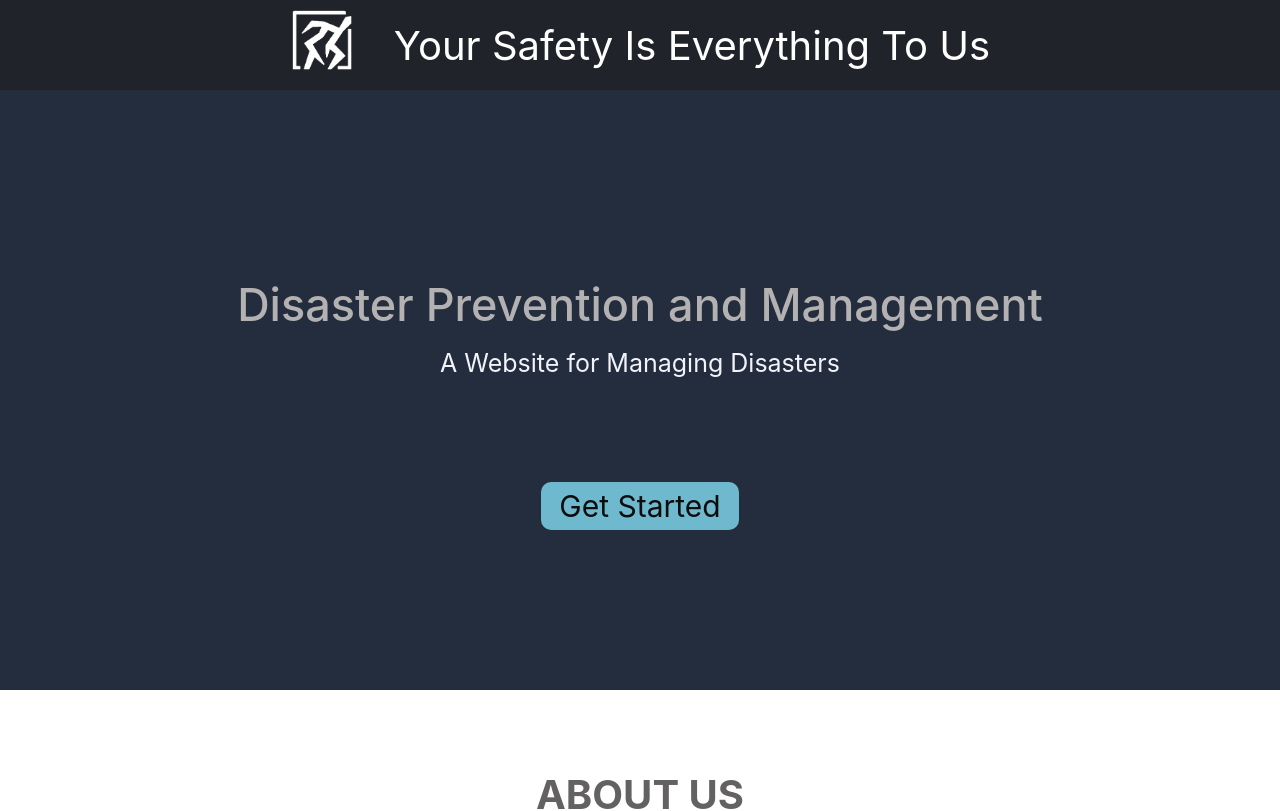
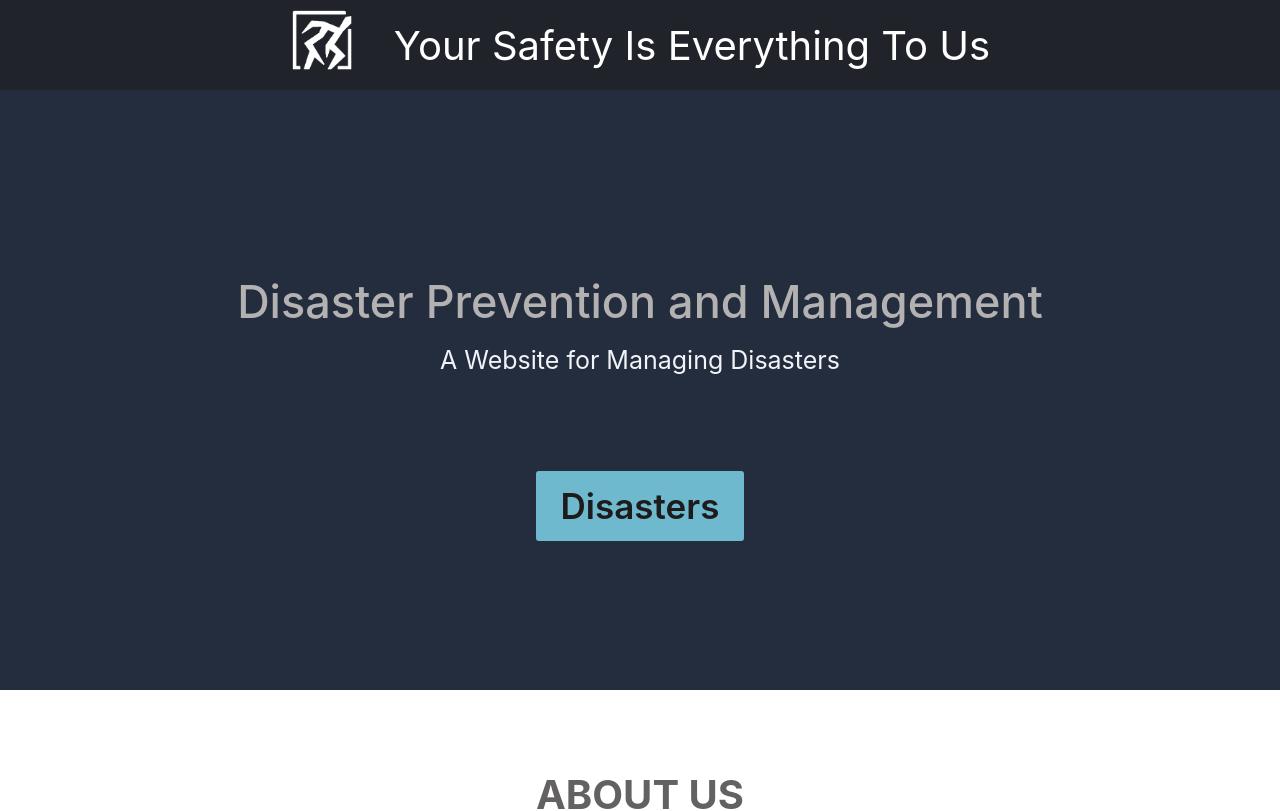
Before and after one commit to Muditalbet/hack-Chennai, a React (Create React App) app in the folder client/: page / in a window 1280 px wide. Shown: the top 811 px of the page. Built offline with nearby package versions, Linux system fonts and the light colour scheme.

Commit message:
client connection

```diff
--- a/client/src/App.js
+++ b/client/src/App.js
@@ -1,13 +1,10 @@
 import React from 'react';
 import { BrowserRouter as Router, Route } from 'react-router-dom'
-import { useParams } from 'react-router'
-import ReactDom from 'react-dom'
 import Navbar from './component/Navbar'
 import Home from './component/Home'
 import Footer from './component/Footer'
 import Management from './component/Management';
 import Disasters from './component/Disasters';
-import Test from './component/Test'
 import './App.css';
 
 function App() {
@@ -18,7 +15,6 @@ function App() {
         <Route exact path='/' component={Home} />
         <Route path='/management/:id' component={Management} />
         <Route path='/disasters' component={Disasters} />
-        <Route path='/test/:id' component={Test} />
         <Footer />
       </Router>
     </>
--- a/client/src/CSS/home.css
+++ b/client/src/CSS/home.css
@@ -36,14 +36,16 @@
 }
 .homeHeadingButtons a{
     background-color: rgb(111, 185, 206) !important;
-    font-size: 25px;
+    font-size: 35px !important;
+    padding: 14px 25px !important;
+    font-weight: 600 !important;
     text-decoration: none;
-    color:rgb(14, 13, 13) !important;
-    padding: 15px;
-    border-radius: 4px;
+    color:rgb(29, 27, 27) !important;
+    border-radius: 3px !important;
 }
 .homeHeadingButtons{
     margin-top: 30px;
+    padding: 20px;
 }
 .homeHeadingButtons a:hover{
     background-color: white !important;
--- a/client/src/component/Disasters.js
+++ b/client/src/component/Disasters.js
@@ -42,7 +42,7 @@ function Disasters() {
                         </Link>
                         <Link className='link' to={`/management/${_id}`}>
                         <div className='photu'>
-                            <img src={disasterImages[i]} />
+                            <img src={disasterImages[i]} alt='disaster image'/>
                             <p key={i++}></p>
                         </div>
                         </Link>
--- a/client/src/component/Footer.js
+++ b/client/src/component/Footer.js
@@ -6,7 +6,7 @@ export default function Footer() {
     return (
         <div className='footer'>
             <Link to='/'>
-                <img src={Logo} />
+                <img src={Logo} alt='logo'/>
             </Link>
         </div>
 
--- a/client/src/component/Home.js
+++ b/client/src/component/Home.js
@@ -16,7 +16,7 @@ export default function Home() {
                     <p>A Website for Managing Disasters</p>
                 </div>
                 <div className='homeHeadingButtons'>
-                    <Link to='/disasters'>Get Started</Link>
+                    <Link to='/disasters'>Disasters</Link>
                 </div>
             </div>
             <h1 className='aboutHead'>ABOUT US</h1>
@@ -24,7 +24,7 @@ export default function Home() {
                 <span>
                     Disaster Prevention and Management (DPM) advances knowledge in the field of disaster risk reduction and management. It particularly welcomes contributions which emphasise multi-disciplinary and multi-actor perspectives on innovative topics related to disaster risk reduction and management which can be used during real-time disaster situations. With keeping in mind the steps for a particular disastorous situation mentioned we can overcome the losses to some extent.
                 </span>
-                <img src={About} />
+                <img src={About}  alt='Main Image'/>
             </div>
             <div className='mainContentHome'>
                 <h1 className='somedis'>Some of the Recent Major Disasters that Changed the World</h1>
@@ -38,12 +38,12 @@ export default function Home() {
                         </p>
                         </div>
                         <div className='photo'>
-                            <img src={Haiti} ></img>
+                            <img src={Haiti} alt='Common Image 1'></img>
                         </div>
                     </div>
                     <div className='dis'>
                         <div className='photo'>
-                            <img src={Sandy} ></img>
+                            <img src={Sandy} alt='Common Image 2'></img>
                         </div>
                         <div className='content'>
                         <h1>HURRICANE SANDY (2012)</h1>
@@ -58,12 +58,12 @@ export default function Home() {
                         </p>
                         </div>
                         <div className='photo'>
-                            <img src={Haiyan} ></img>
+                            <img src={Haiyan} alt='Common Image 3'></img>
                         </div>
                     </div>
                     <div className='dis'>
                         <div className='photo'>
-                            <img src={Tree} ></img>
+                            <img src={Tree} alt='Common Image 4'></img>
                         </div>
                         <div className='content'>
                         <h1>GLOBAL WILDFIRES (2019)</h1>
--- a/client/src/component/Navbar.js
+++ b/client/src/component/Navbar.js
@@ -6,7 +6,7 @@ export default function Navbar() {
     return (
         <div className='nav'>
             <Link to='/'>
-                <img src={Logo} />
+                <img src={Logo} alt='logo'/>
             </Link>
             <p className='slogan'>
                 Your Safety Is Everything To Us
--- a/client/src/component/Test.js
+++ /dev/null
@@ -1,19 +0,0 @@
-import React from 'react'
-import axios from 'axios'
-
-export default function Test({match}) {
-    let params = match.params;
-    var test
-    var link = 'http://localhost:8000/showManagement?id=' + params.id
-    axios.get(link)
-    .then(response=>{
-        test = response.data
-        console.log(test)
-    }).catch(err=>console.log(err))
-    // console.log(params)
-    return (
-        <div>
-            current parameter is: {params.id}
-        </div>
-    )
-}
```
